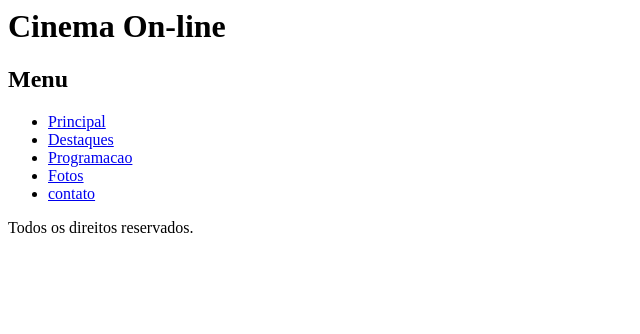
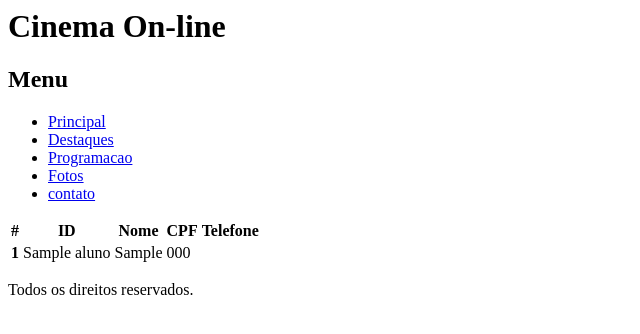
Before and after one commit to lordjack/pweb1_php_2023_2, a PHP site: page / in a window 1280 px wide. Shown: the top 334 px of the page, without its empty margins (0-640 px from the left). Run offline with PHP 8.4, Linux system fonts and the light colour scheme; tables that the repository leaves empty or names only in its code hold one stand-in row (values such as "Sample post").

Commit message:
Conexão com DB PDO

```diff
--- /dev/null
+++ b/db.class.php
@@ -0,0 +1,60 @@
+<?php
+
+class DB
+{
+
+    public function conn()
+    {
+        $host = "localhost";
+        $dbname = "db_aula_pweb1";
+        $user = "root";
+        $password = "";
+
+        try {
+            $conn = new PDO(
+                "mysql:host=$host;dbname=$dbname",
+                $user,
+                $password,
+                [ PDO::ATTR_ERRMODE,
+                  PDO::ERRMODE_EXCEPTION,
+                  PDO::MYSQL_ATTR_INIT_COMMAND => "SET NAMES utf8"
+                ]
+            );
+
+           // echo "Connected successfully";
+
+            return $conn;
+        } catch (PDOException $e) {
+            echo "Connection failed: " . $e->getMessage();
+        }
+    }
+
+    public function select($nome_tabela){
+
+        $conn = $this->conn();
+        $sql = "SELECT * FROM $nome_tabela";
+
+        $st = $conn->prepare($sql);
+        $st->execute();
+
+        return $st->fetchAll(PDO::FETCH_CLASS);
+
+    }
+
+    public function insert($nome_tabela, $dados){
+
+        $conn = $this->conn();
+        $sql = "INSERT INTO $nome_tabela (nome, cpf, telefone)
+                    values (?, ?, ? )";
+
+        $st = $conn->prepare($sql);
+
+        $st->execute([
+            $dados['nome'],
+            $dados['cpf'],
+            $dados['telefone'],
+        ]);
+    }
+}
+
+?>
--- a/index.php
+++ b/index.php
@@ -1,6 +1,64 @@
 <?php
-    include "./paginas/cabecalho.inc.php";
-    include "./paginas/menu.inc.php";
-    include "./paginas/conteudo.inc.php";
+ include './db.class.php';
+
+include "./paginas/cabecalho.inc.php";
+include "./paginas/menu.inc.php";
+include "./paginas/conteudo.inc.php";
+?>
+
+<!DOCTYPE html>
+<html lang="en">
+<head>
+    <meta charset="UTF-8">
+    <meta http-equiv="X-UA-Compatible" content="IE=edge">
+    <meta name="viewport" content="width=device-width, initial-scale=1.0">
+    <title>Document</title>
+</head>
+<body>
+    <?php
+        $db = new DB();
+        $db->conn();
+
+        $dados = $db->select("aluno");
+
+        // <input type="text" name="nome" />
+        $dadosAluno = [
+            'nome'=> "Jackson",
+            'cpf'=>"55500055599",
+            'telefone'=>"49 8800-5500",
+        ];
+
+        // $db->insert("aluno", $dadosAluno);
+
+        //var_dump($dados);
+    ?>
+
+<table class="table">
+  <thead>
+    <tr>
+      <th scope="col">#</th>
+      <th scope="col">ID</th>
+      <th scope="col">Nome</th>
+      <th scope="col">CPF</th>
+      <th scope="col">Telefone</th>
+    </tr>
+  </thead>
+  <tbody>
+    <?php
+        foreach($dados as $item){
+            echo "<tr>";
+            echo "<th scope='row'>$item->id</th>";
+            echo "<td>$item->nome</td>";
+            echo "<td>$item->cpf</td>";
+            echo "<td>$item->telefone</td>";
+            echo "</tr>";
+        }
+    ?>
+  </tbody>
+</table>
+
+<?php
     include "./paginas/rodape.inc.php";
 ?>
+</body>
+</html>
```
Also changed, not shown: paginas/AlunoForm.php (added, +25 -0 lines).
